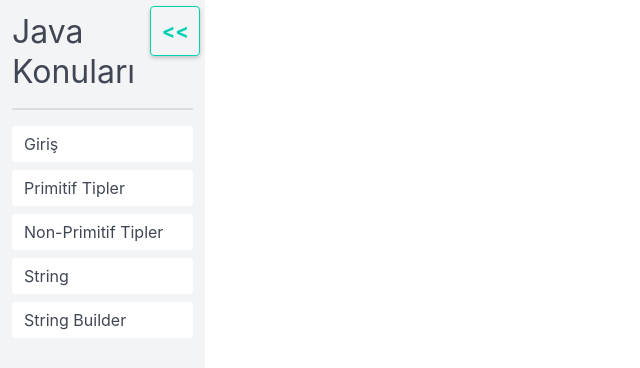
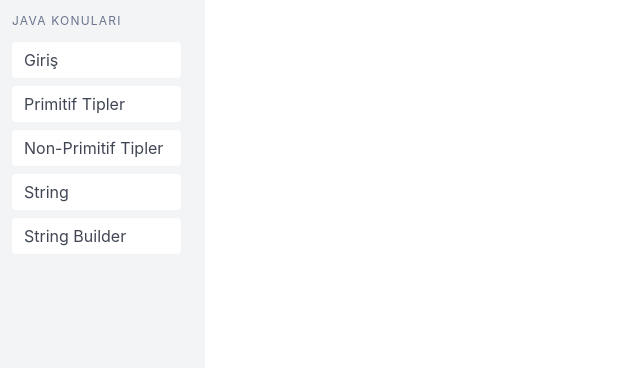
Before and after one commit to agarere/java-core-tutorials, a React (Vite) app: page / in a window 1280 px wide. Shown: the top 368 px of the page, without its empty margins (0-640 px from the left). Built offline with nearby package versions, Linux system fonts and the light colour scheme.

Commit message:
Updated menu

```diff
--- a/src/components/TutorialsTemplate.jsx
+++ b/src/components/TutorialsTemplate.jsx
@@ -9,40 +9,21 @@
     onClickedMenu(id);
   }
 
-  const [isMenuOpen, setIsMenuOpen] = useState(true);
-
-  const toggleMenu = () => {
-    setIsMenuOpen(!isMenuOpen);
-  };
-
   return (
-    <div className="columns" style={{ minHeight: "100vh", overflowY: "auto" }}>
-      <div
-        className={`column is-2 has-background-white-ter ${isMenuOpen ? 'menu-open' : 'menu-closed'}`}
-        style={{
-          transition: "width 0.3s ease",
-          overflow: "hidden",
-          width: isMenuOpen ? "16.6667%" : "70px",
-          position: "relative",
-        }}
-      >
-        <aside className="menu pl-3" style={{ display: isMenuOpen ? "block" : "none" }}>
-          <h3 className="subtitle is-3 mt-3 mb-0">{title}</h3>
-          <hr style={{ border: "1px solid #ddd", margin: "1rem 0" }} />
-          <ul className="menu-list mt-2">
+    <div className="columns" style={{ minHeight: "100vh" }}>
+      <div className="column is-2 has-background-white-ter">
+        <aside className="menu p-3">
+          <p className="menu-label">{title}</p>
+          <ul className="menu-list">
             {PageConfig.map((section, index) => (
               <li
                 key={section.id}
-                className="mb-2"
+                className='mb-2'
                 onClick={() => handleMenuClick(section.id)}
               >
                 <a
                   href={`#${section.id}`}
-                  className={
-                    selectedMenuId === section.id
-                      ? "mb-2 has-background-primary"
-                      : "mb-2"
-                  }
+                  className={selectedMenuId === section.id ? 'mb-2 has-background-primary' : 'mb-2'}
                 >
                   {section.menuTitle}
                 </a>
@@ -50,38 +31,13 @@
             ))}
           </ul>
         </aside>
-        <button
-          className="button is-primary is-outlined"
-          onClick={toggleMenu}
-          style={{
-            position: "absolute",
-            top: "18px",
-            right: isMenuOpen ? "30px" : "5px",
-            transform: isMenuOpen ? "translateX(50%)" : "none",
-            zIndex: 10,
-            borderRadius: "4px",
-            width: "50px",
-            height: "50px",
-            display: "flex",
-            alignItems: "center",
-            justifyContent: "center",
-            boxShadow: "0 2px 4px rgba(0, 0, 0, 0.2)",
-            cursor: "pointer",
-          }}
-        >
-          {isMenuOpen ? (
-            <span style={{ fontSize: "20px", fontWeight: "bold" }}>{"<<"}</span>
-          ) : (
-            <span style={{ fontSize: "20px", fontWeight: "bold" }}>{">>"}</span>
-          )}
-        </button>
       </div>
 
       <div className="column">
-        {children}
+        { children }
       </div>
     </div>
-  );
+  )
 }
 
 export default TutorialsTemplate
```
